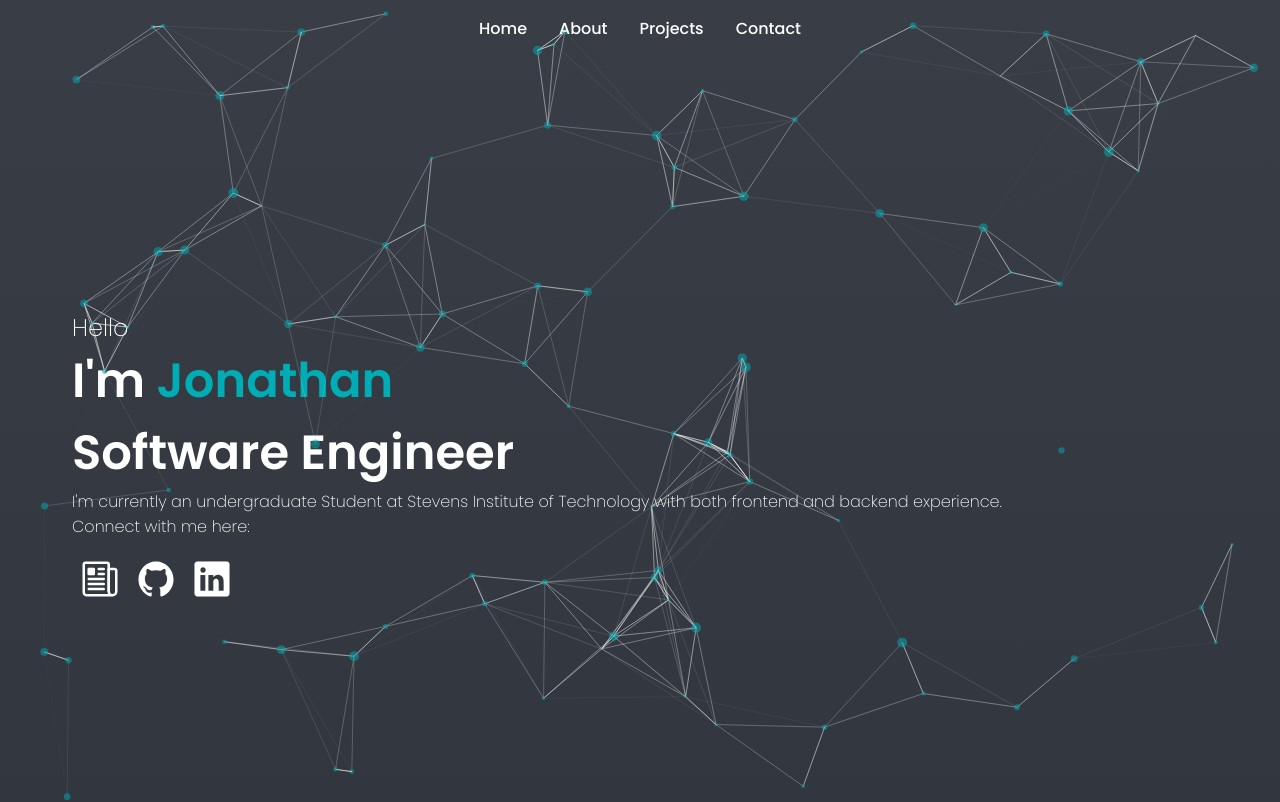
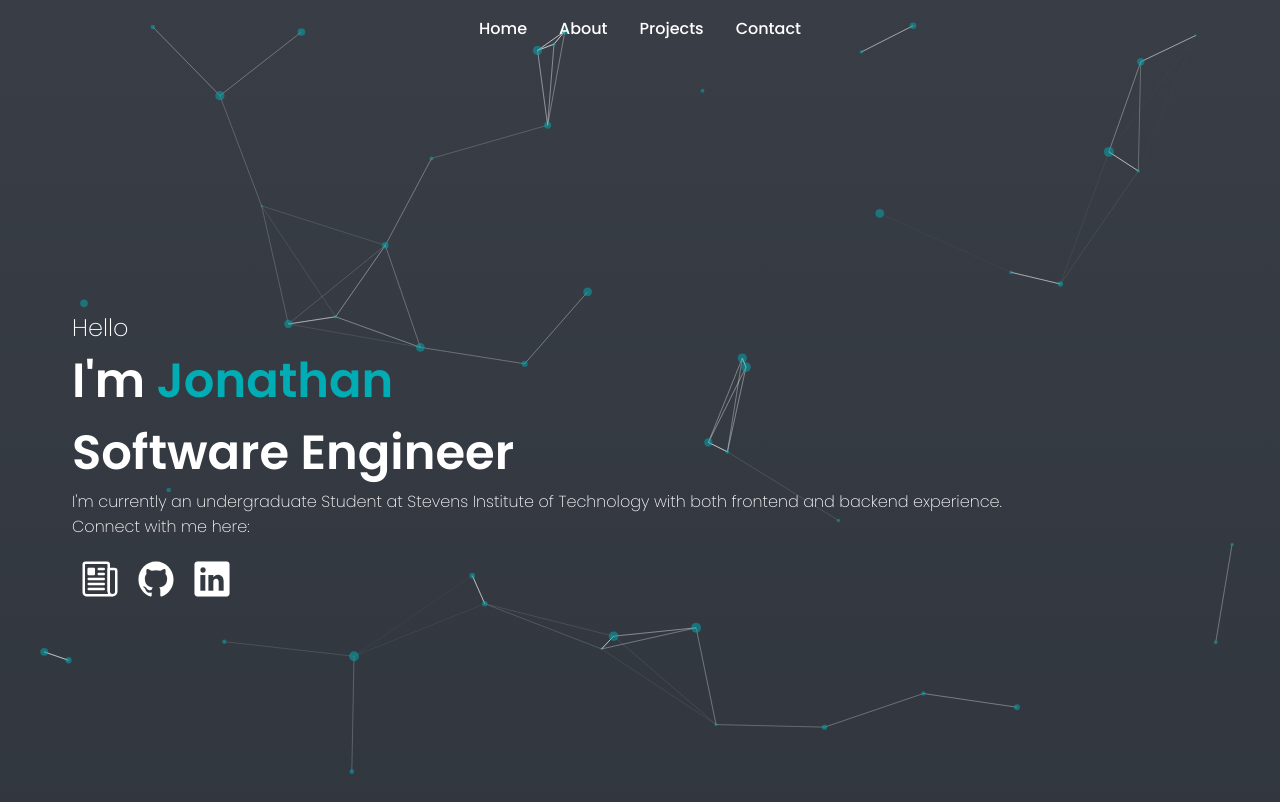
Before and after one commit to JonMike8/Portfolio-V2, a React (Create React App) app: page / in a window 1280 px wide. Shown: the top 802 px of the page. Built offline with nearby package versions, Linux system fonts and the light colour scheme.

Commit message:
Fixed particle background, now only renders in the intro section

```diff
--- a/src/App.js
+++ b/src/App.js
@@ -10,8 +10,10 @@ function App() {
     return (
       <>
         <Navbar />
-        <Intro />
-        <ParticlesBackground />
+        <div id='responsiveArea'>
+          <Intro />
+          <ParticlesBackground />
+        </div>
         <AboutMe />
         <Projects/>
       </>
--- a/src/components/Background/Config/particles-config.js
+++ b/src/components/Background/Config/particles-config.js
@@ -1,6 +1,9 @@
 const particlesConfig = {
     background: "transparent",
-    fpsLimit: 120,
+    style: {
+        position: 'absolute'
+    },
+    fpsLimit: 30,
     interactivity: {
         events: {
             onClick: {
@@ -49,7 +52,7 @@ const particlesConfig = {
                 enable: true,
                 area: 800,
             },
-            value: 80,
+            value: 40,
         },
         opacity: {
             value: 0.5,
--- a/src/components/Background/ParticlesBackground.js
+++ b/src/components/Background/ParticlesBackground.js
@@ -21,7 +21,6 @@ const ParticleBackground = () => {
             loaded={particlesLoaded}
             options = {particlesConfig}>
          </Particles>
-
     )
 }
 export default ParticleBackground
--- a/src/components/Projects/projects.css
+++ b/src/components/Projects/projects.css
@@ -31,7 +31,7 @@
     margin: 1rem;
     padding: 10px;
 
-    background-color: #393E46;
+    background: #393E46;
     border: 2px solid #393E46;
     border-radius: 10px;
 }
--- a/src/components/Projects/projects.js
+++ b/src/components/Projects/projects.js
@@ -3,7 +3,6 @@ import './projects.css'
 import ppp from '../../assets/PPPgraphs.PNG'
 import acp from '../../assets/ACP_UI.PNG'
 import tictaktoe from '../../assets/tictaktoe.jpg'
-
 
 const Projects = () => {
   return (
```
